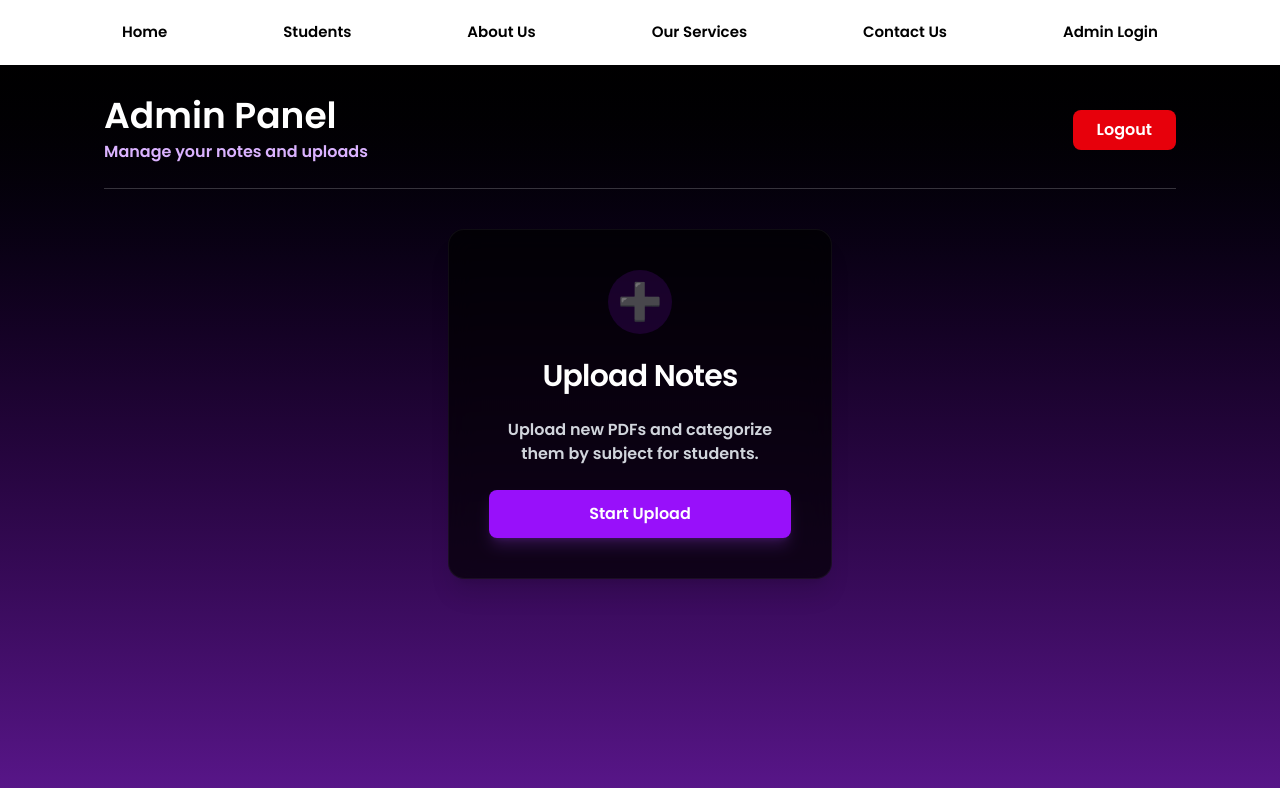
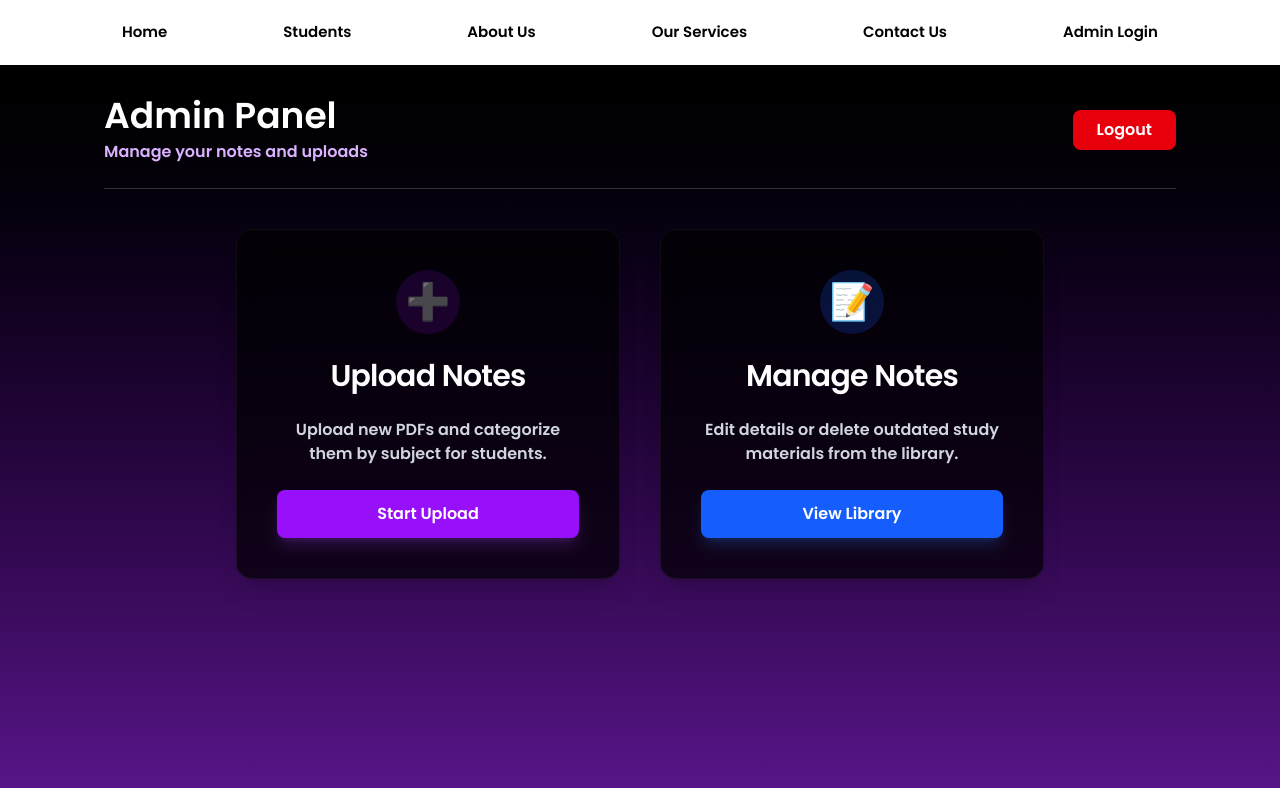
Before and after one commit to ANSHUMANMOREY7/Notes-Store, a React (Vite) app in the folder client/: page /Admin in a window 1280 px wide. Shown: the top 788 px of the page. Built offline with nearby package versions, Linux system fonts and the light colour scheme; sample sign-in values are in the browser's storage.

Commit message:
manage notes card added withh same style and css

```diff
--- a/client/src/pages/Portals/Admin.jsx
+++ b/client/src/pages/Portals/Admin.jsx
@@ -47,6 +47,19 @@ const Admin = () => {
                 Start Upload
               </button>
             </div>
+            <div className="bg-black/70 backdrop-blur-md text-white w-96 p-10 rounded-2xl flex flex-col items-center text-center gap-6 shadow-xl hover:scale-105 transition duration-300 hover:bg-blue-900 group border border-white/5">
+  <div className="w-16 h-16 bg-blue-600/20 rounded-full flex items-center justify-center text-4xl group-hover:scale-110 transition-transform">
+    📝
+  </div>
+  <h2 className="text-3xl font-bold tracking-tight font-[font1]">Manage Notes</h2>
+  <p className="text-gray-300 font-[font1]">Edit details or delete outdated study materials from the library.</p>
+  <button
+    onClick={() => alert("Manage Notes")}
+    className="bg-blue-600 hover:bg-blue-700 px-8 py-3 rounded-lg font-bold transition duration-300 shadow-lg shadow-blue-500/20 font-[font1] w-full cursor-pointer "
+  >
+    View Library
+  </button>
+</div>
 
 
           </div>
```
